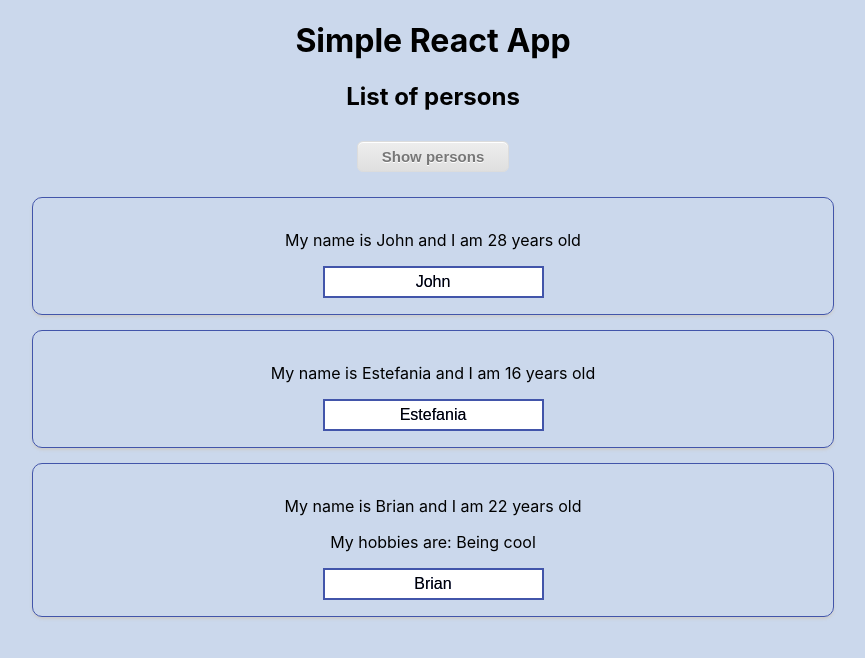
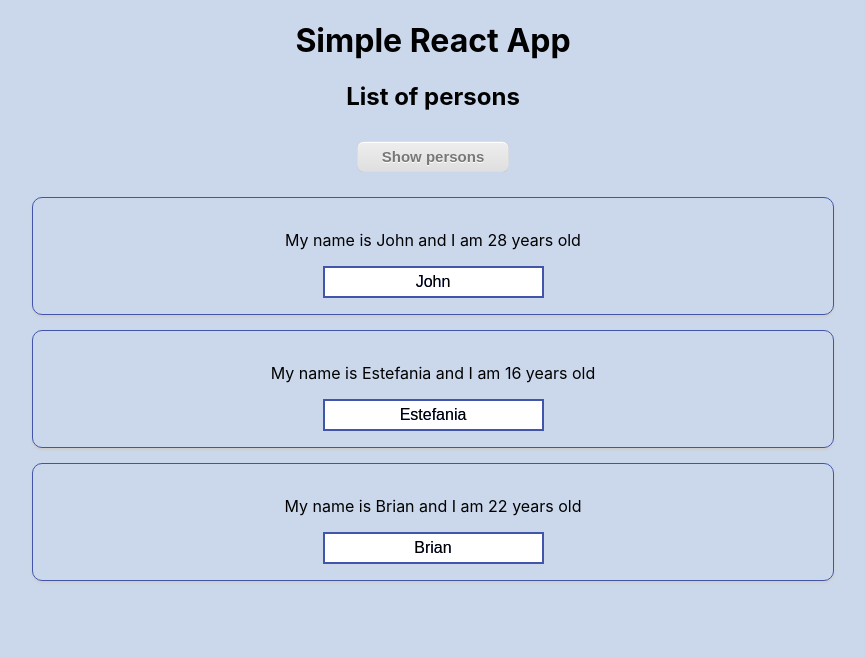
Before and after one commit to srLitem/simple-react-app, a React (Create React App) app: page / in a window 1280 px wide. Both pictures are taken after a click on the button "Show persons". Shown: the top 658 px of the page, without its empty margins (207-1072 px from the left). Built offline with nearby package versions, Linux system fonts and the light colour scheme.

Commit message:
feat: Added Keys to update the individual item of the now dynamic list

```diff
--- a/src/App.css
+++ b/src/App.css
@@ -5,7 +5,7 @@
 .changeButton {
 	box-shadow:inset 0px 1px 0px 0px #ffffff;
 	background:linear-gradient(to bottom, #ededed 5%, #dfdfdf 100%);
-	background-color:#ededed;
+	background-color:#3b2ce2;
 	border-radius:6px;
 	border:1px solid #dcdcdc;
 	display:inline-block;
--- a/src/App.js
+++ b/src/App.js
@@ -6,32 +6,36 @@ class App extends Component {
   //Setting the state up
   state = {
     persons: [
-      { name: 'John', age: 28 },
-      { name: "Estefania", age: 16 },
-      { name: "Brian", age: 22 },
+      { id: '1', name: 'John', age: 28 },
+      { id: '2', name: "Estefania", age: 16 },
+      { id: '3', name: "Brian", age: 22 },
     ],
     showPersons: false,
   }
 
-  // Used to switch the name of the persons
-  switchNameHandler = (newName) => {
-    this.setState({
-      persons: [
-        { name: 'Delia', age: 50 },
-        { name: newName, age: 16 },
-        { name: "Schwanti", age: 20 },
-      ]
-    })
+  // Change the name by typing
+  nameChangeHandler = (event, id) => {
+    const personIndex = this.state.persons.findIndex(p => {
+      return p.id === id;
+    });
+
+    const person = {
+      ...this.state.persons[personIndex]
+    };
+
+    person.name = event.target.value;
+
+    const persons = [...this.state.persons];
+    persons[personIndex] = person;
+
+    this.setState({persons:persons});
   }
-  // Change the name by typing
-  nameChangeHandler = event => {
-    this.setState({
-      persons: [
-        { name: 'Delia', age: 50 },
-        { name: event.target.value, age: 16 },
-        { name: "Schwanti", age: 20 },
-      ]
-    })
+
+  // Delete the selected item
+  deletePersonHandler = (personIndex) => {
+    const persons = this.state.persons.slice();
+    persons.splice(personIndex, 1);
+    this.setState({persons: persons});
   }
 
   // Hide/Show the persons elements
@@ -47,26 +51,18 @@ class App extends Component {
     // Variable used to define if the persons will be shown or not
     let persons = null;
 
-    if(this.state.showPersons){
+    if (this.state.showPersons) {
       persons = (
         <div>
-          <Person
-            name={this.state.persons[0].name}
-            age={this.state.persons[0].age}
-            change={this.nameChangeHandler}
-          />
-          <Person
-            name={this.state.persons[1].name}
-            age={this.state.persons[1].age}
-            click={this.switchNameHandler.bind(this, 'Dante')}
-            change={this.nameChangeHandler}
-          />
-          <Person
-            name={this.state.persons[2].name}
-            age={this.state.persons[2].age}
-            change={this.nameChangeHandler}
-          >My hobbies are: Being cool
-            </Person>
+          {this.state.persons.map((person, index) => {
+            return <Person
+            click={() => this.deletePersonHandler(index)}
+            name={person.name}
+            age={person.age}
+            change={(event) => this.nameChangeHandler(event, person.id)}
+            key={person.id}
+            />
+          })}
         </div>
       );
     }
--- a/src/Person/Person.css
+++ b/src/Person/Person.css
@@ -6,6 +6,10 @@
     border-radius: 10px;
     padding: 16px;
     text-align: center;
+}
+
+.PersonText {
+    cursor: pointer;
 }
 
  .usernameInput {
--- a/src/Person/Person.js
+++ b/src/Person/Person.js
@@ -4,7 +4,7 @@ import './Person.css'
 const person = (props) => {
     return (
         <div className="Person">
-            <p onClick={props.click}>My name is {props.name} and I am {props.age} years old</p>
+            <p className="PersonText" onClick={props.click}>My name is {props.name} and I am {props.age} years old</p>
             <p>{props.children}</p>
             <input className="usernameInput" type="text" onChange={props.change} value={props.name}></input>
         </div>
```
